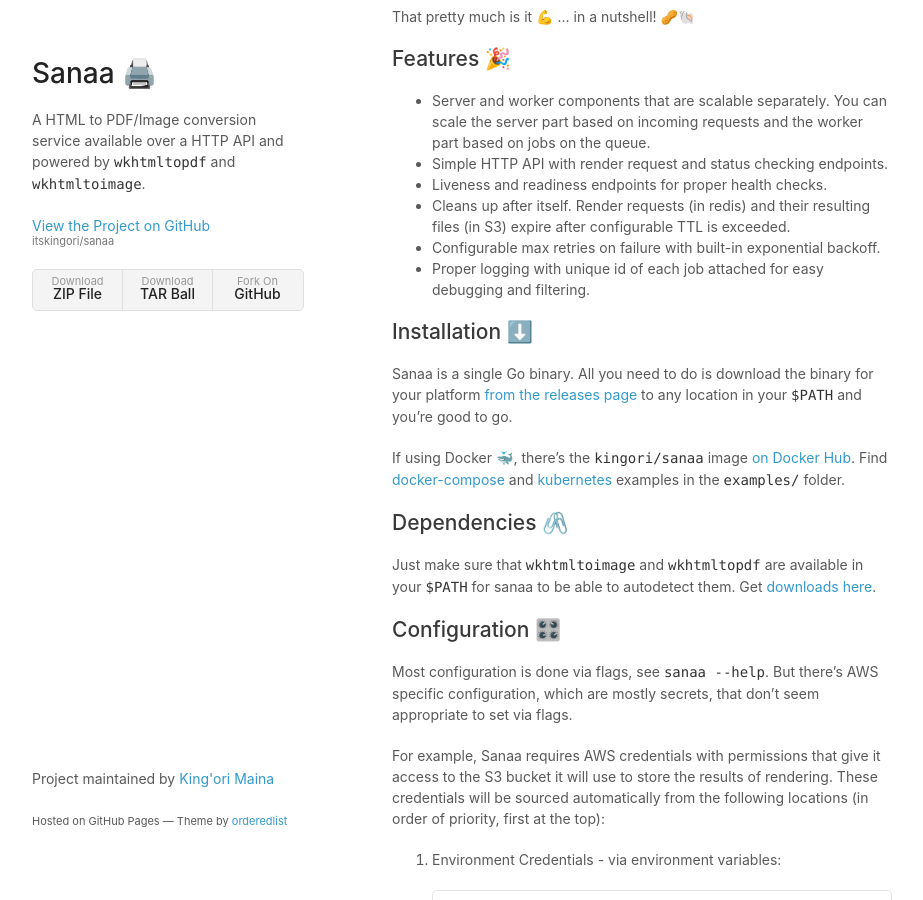
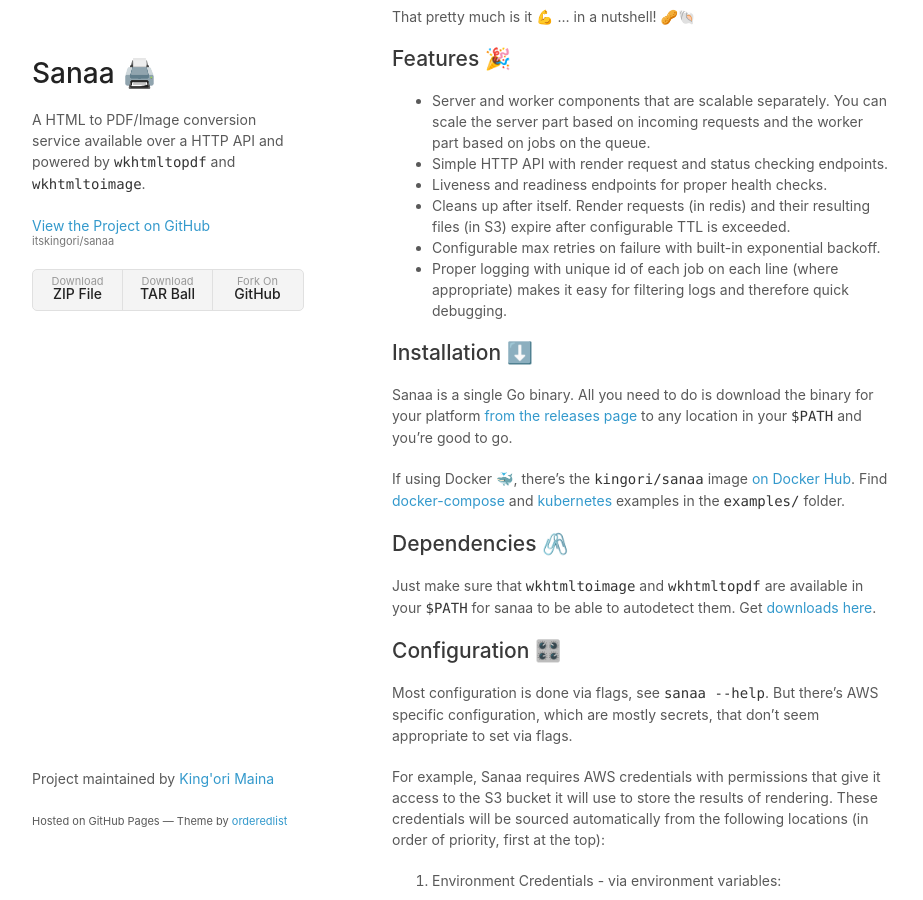
Before and after one commit to itskingori/sanaa, a Jekyll site: the page built from docs/index.md, in a window 1280 px wide and 900 px high, scrolled down 387 px. Shown: the whole window, without its empty margins (178-1101 px from the left). Built offline with Jekyll 4.4.1, drawn with Linux system fonts in a browser that asks for light colours.

Commit message:
Reword logging feature

```diff
--- a/docs/index.md
+++ b/docs/index.md
@@ -30,8 +30,8 @@
 * Cleans up after itself. Render requests (in redis) and their resulting files
   (in S3) expire after configurable TTL is exceeded.
 * Configurable max retries on failure with built-in exponential backoff.
-* Proper logging with unique id of each job attached for easy debugging and
-  filtering.
+* Proper logging with unique id of each job on each line (where appropriate)
+  makes it easy for filtering logs and therefore quick debugging.
 
 ## Installation ⬇️
 
```
